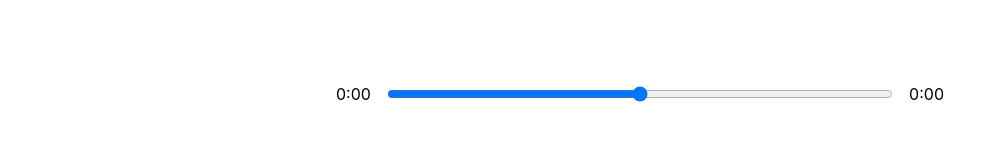
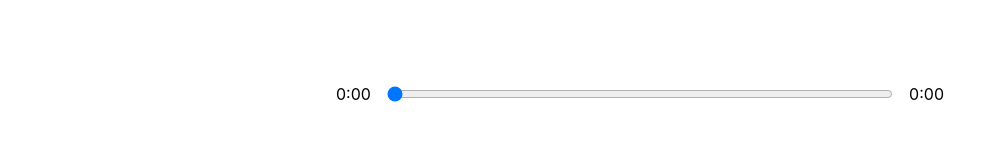
Before and after one commit to mustafamohamed-web/Audio-player, a React (Create React App) app: page / in a window 1280 px wide. Shown: the part 451-619 px from the top of the page, without its empty margins (0-1004 px from the left). Built offline with nearby package versions, Linux system fonts and the light colour scheme.

Commit message:
play button working

```diff
--- a/src/components/Player.js
+++ b/src/components/Player.js
@@ -4,6 +4,7 @@ import {
   faPlay,
   faAngleRight,
   faAngleLeft,
+  faPause,
 } from "@fortawesome/free-solid-svg-icons";
 
 const Player = ({ currentSong, active, setActive }) => {
@@ -33,15 +34,27 @@ const Player = ({ currentSong, active, setActive }) => {
   };
 
   const [audioInfo, setAudioInfo] = useState({
-    currentTime: null,
-    duration: null,
+    currentTime: 0,
+    duration: 0,
   });
+
+  const dragInput = (e) => {
+    audioRef.current.currentTime = e.target.value;
+    setAudioInfo({ ...audioInfo, currentTime: e.target.value });
+  };
 
   return (
     <div className="player">
       <div className="time-control">
         <p>{getTime(audioInfo.currentTime)}</p>
-        <input type="range" name="" id="" />
+        <input
+          type="range"
+          name=""
+          value={audioInfo.currentTime}
+          min={0}
+          max={audioInfo.duration}
+          onChange={dragInput}
+        />
         <p>{getTime(audioInfo.duration)}</p>
       </div>
       <div className="play-control">
@@ -50,7 +63,7 @@ const Player = ({ currentSong, active, setActive }) => {
           onClick={playSongHandler}
           className="play"
           size="2x"
-          icon={faPlay}
+          icon={active ? faPause : faPlay}
         />
         <FontAwesomeIcon
           className="skip-forward"
--- a/src/styles/_player.scss
+++ b/src/styles/_player.scss
@@ -12,7 +12,7 @@
   align-items: center;
   justify-content: center;
   input {
-    padding: 1rem 2rem;
+    padding: 1rem 0rem;
     width: 100%;
   }
   p {
```
